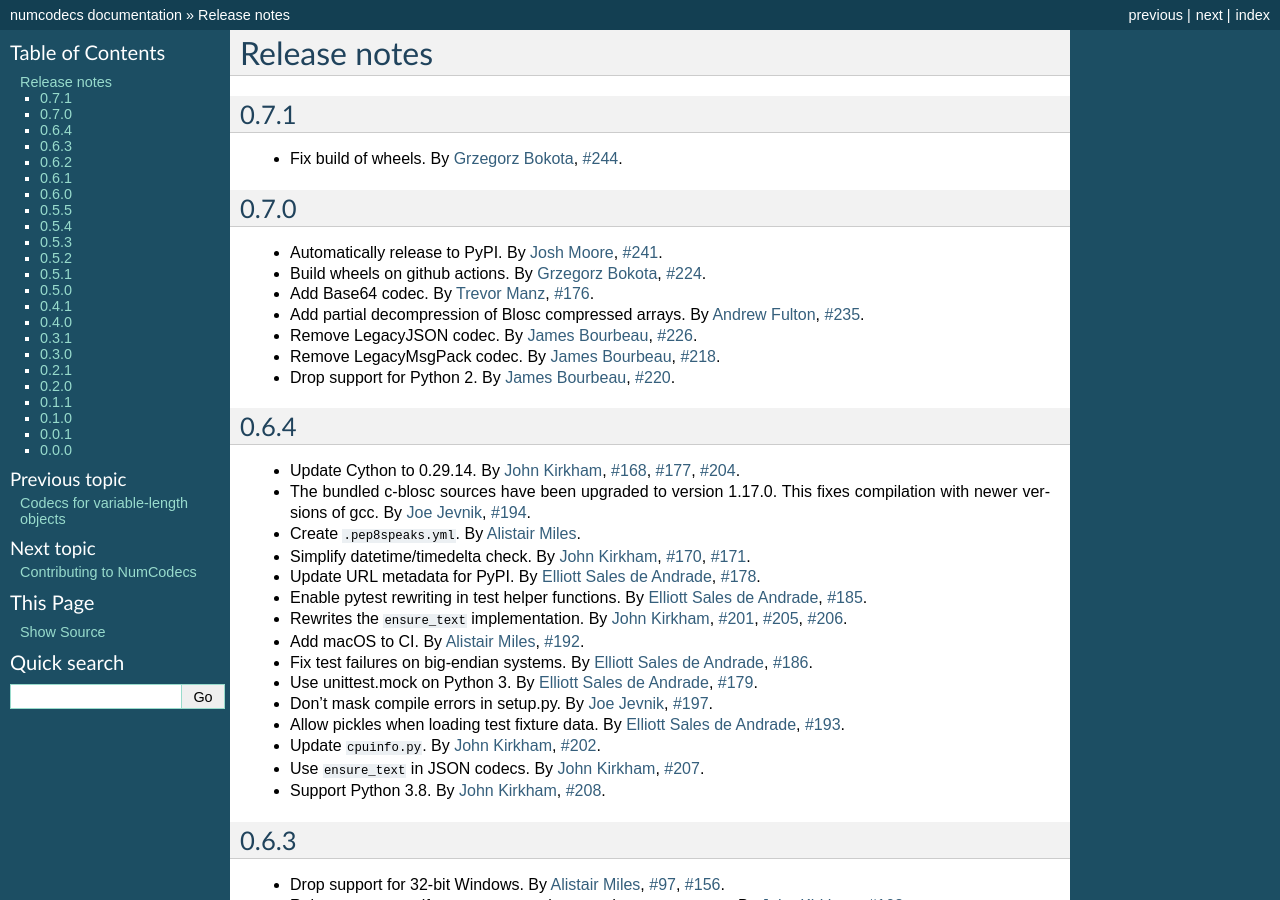
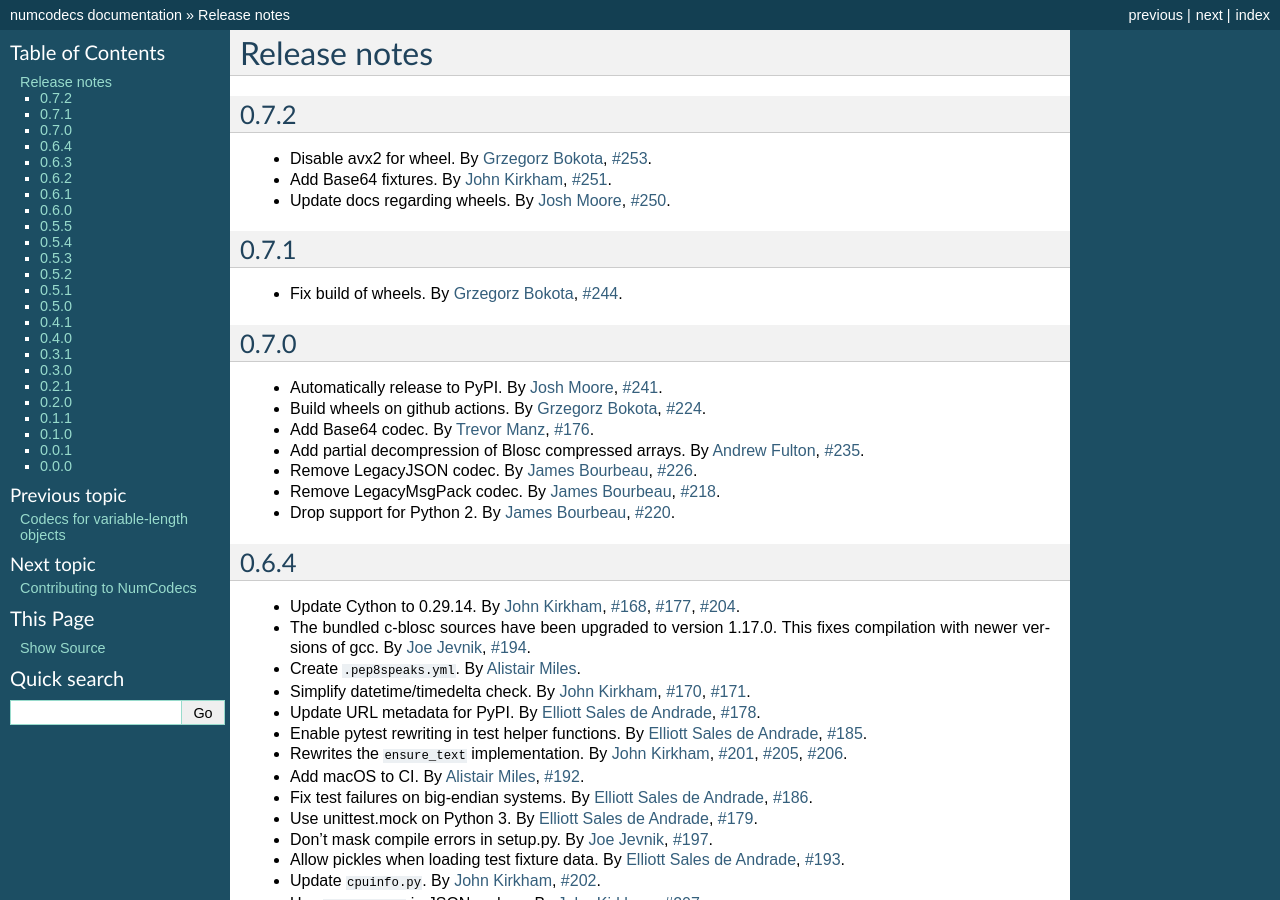
Before and after one commit to zarr-developers/numcodecs, a Sphinx documentation site: the page built from docs/release.rst, in a window 1280 px wide and 900 px high. Built offline with Sphinx 7.4.7, drawn with Linux system fonts in a browser that asks for light colours; pages that are not in the unit, such as notebooks, are missing from menus; the version number could not be read and is left out.

Commit message:
0.7.2 release notes

```diff
--- a/docs/release.rst
+++ b/docs/release.rst
@@ -1,5 +1,19 @@
 Release notes
 =============
+
+.. _release_0.7.2:
+
+0.7.2
+-----
+
+* Disable avx2 for wheel.
+  By :user:`Grzegorz Bokota <Czaki>`, :issue:`253`.
+
+* Add Base64 fixtures.
+  By :user:`John Kirkham <jakirkham>`, :issue:`251`.
+
+* Update docs regarding wheels.
+  By :user:`Josh Moore <joshmoore>`, :issue:`250`.
 
 .. _release_0.7.1:
 
```
